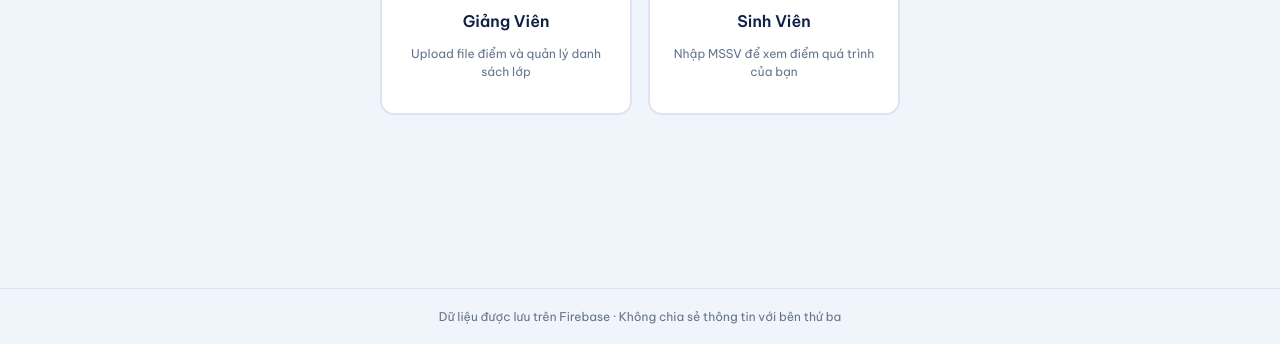
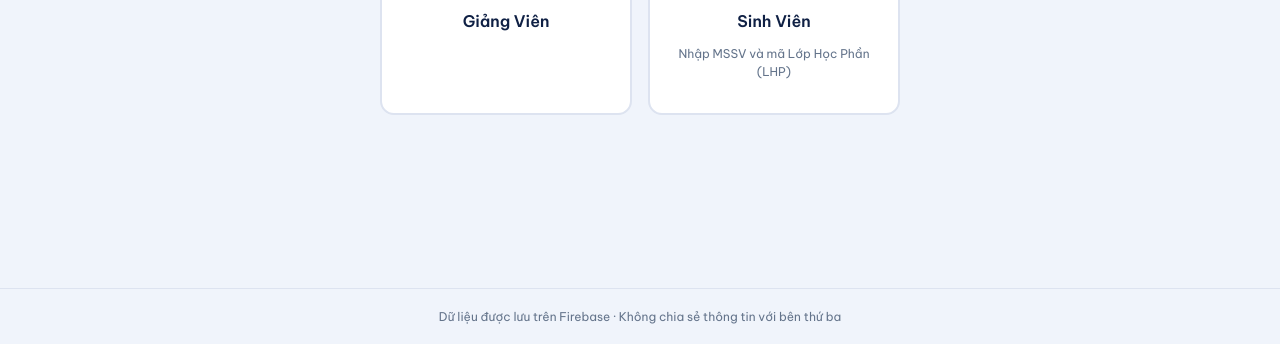
Before and after one commit to Luanlhp/diem-app, a plain HTML site: page index.html in a window 1280 px wide. Shown: the part 456-800 px from the top of the page. Drawn offline with Linux system fonts and the light colour scheme.

Commit message:
Update index.html

```diff
--- a/index.html
+++ b/index.html
@@ -524,12 +524,11 @@ function flashError(id) {
       <div class="role-card" onclick="goTo('teacher')">
         <div class="role-icon">👩‍🏫</div>
         <div class="role-label">Giảng Viên</div>
-        <div class="role-desc">Upload file điểm và quản lý danh sách lớp</div>
       </div>
       <div class="role-card" onclick="goTo('student')">
         <div class="role-icon">🎓</div>
         <div class="role-label">Sinh Viên</div>
-        <div class="role-desc">Nhập MSSV để xem điểm quá trình của bạn</div>
+        <div class="role-desc">Nhập MSSV và mã Lớp Học Phần (LHP)</div>
       </div>
     </div>
   </div>
```
